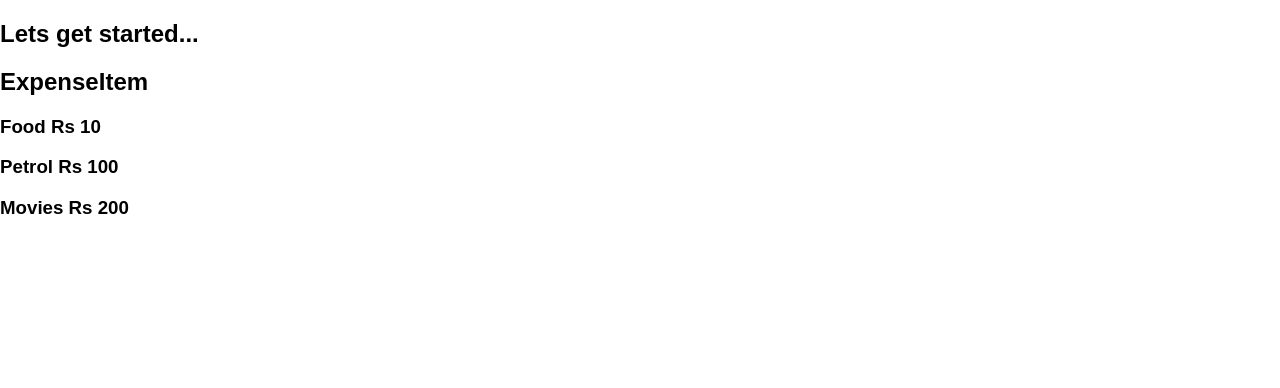
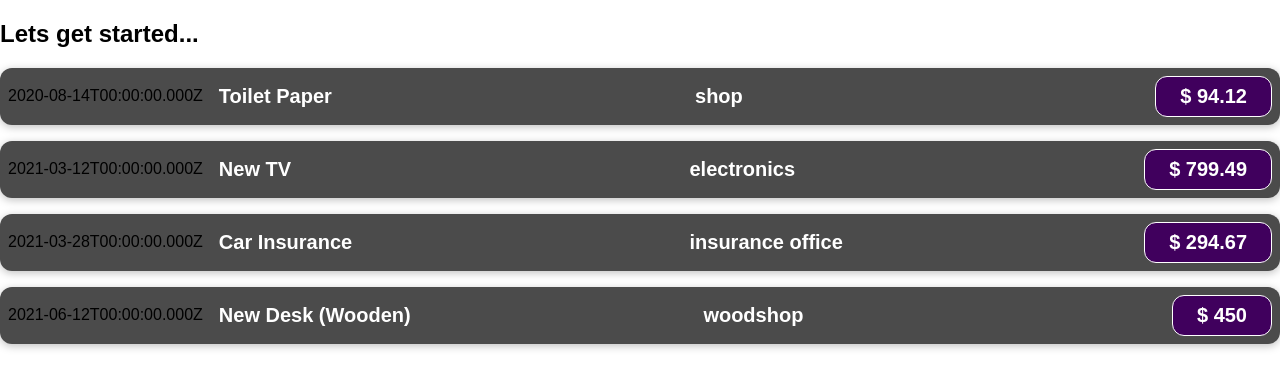
Before and after one commit to ganapatiKabbargi/ReactPractice, a React (Create React App) app: page / in a window 1280 px wide. Shown: the top 388 px of the page. Built offline with nearby package versions, Linux system fonts and the light colour scheme.

Commit message:
passing data via props

```diff
--- a/src/App.js
+++ b/src/App.js
@@ -2,10 +2,49 @@
 import ExpenseItem from "./Components/ExpenseItem";
 
 function App() {
+  const expenses = [
+    {
+      id: "e1",
+      title: "Toilet Paper",
+      amount: 94.12,
+      location: "shop",
+      date: new Date(2020, 7, 14),
+    },
+    {
+      id: "e2",
+      title: "New TV",
+      amount: 799.49,
+      location: "electronics",
+      date: new Date(2021, 2, 12),
+    },
+    {
+      id: "e3",
+      title: "Car Insurance",
+      location: "insurance office",
+      amount: 294.67,
+      date: new Date(2021, 2, 28),
+    },
+    {
+      id: "e4",
+      title: "New Desk (Wooden)",
+      location: "woodshop",
+      amount: 450,
+      date: new Date(2021, 5, 12),
+    },
+  ];
   return (
     <div>
       <h2>Lets get started...</h2>
-      <ExpenseItem> </ExpenseItem>
+      {expenses.map((exp) => {
+        return (
+          <ExpenseItem
+            title={exp.title}
+            date={exp.date}
+            location={exp.location}
+            amount={exp.amount}
+          ></ExpenseItem>
+        );
+      })}
     </div>
   );
 }
--- /dev/null
+++ b/src/Components/ExpenseItem.css
@@ -0,0 +1,56 @@
+.expense-item {
+  display: flex;
+  justify-content: space-between;
+  align-items: center;
+  box-shadow: 0 2px 8px rgba(0, 0, 0, 0.25);
+  padding: 0.5rem;
+  margin: 1rem 0;
+  border-radius: 12px;
+  background-color: #4b4b4b;
+}
+
+.expense-item__description {
+  display: flex;
+  flex-direction: column;
+  gap: 1rem;
+  align-items: flex-end;
+  flex-flow: column-reverse;
+  justify-content: flex-start;
+  flex: 1;
+}
+
+.expense-item h2 {
+  color: #3a3a3a;
+  font-size: 1rem;
+  flex: 1;
+  margin: 0 1rem;
+  color: white;
+}
+
+.expense-item__price {
+  font-size: 1rem;
+  font-weight: bold;
+  color: white;
+  background-color: #40005d;
+  border: 1px solid white;
+  padding: 0.5rem;
+  border-radius: 12px;
+}
+
+@media (min-width: 580px) {
+  .expense-item__description {
+    flex-direction: row;
+    align-items: center;
+    justify-content: flex-start;
+    flex: 1;
+  }
+
+  .expense-item__description h2 {
+    font-size: 1.25rem;
+  }
+
+  .expense-item__price {
+    font-size: 1.25rem;
+    padding: 0.5rem 1.5rem;
+  }
+}
--- a/src/Components/ExpenseItem.js
+++ b/src/Components/ExpenseItem.js
@@ -1,12 +1,18 @@
 import React from "react";
-
-function ExpenseItem() {
+import "./ExpenseItem.css";
+function ExpenseItem(props) {
+  //   const date = new Date(2021, 2, 28);
+  //   const title = "car insurance";
+  //   const location = "insurance office";
+  //   const amount = 200;
   return (
-    <div>
-      <h2>ExpenseItem</h2>
-      <h3>Food Rs 10</h3>
-      <h3>Petrol Rs 100</h3>
-      <h3>Movies Rs 200</h3>
+    <div className="expense-item">
+      <div>{props.date.toISOString()}</div>
+      <div className="expense-item__description">
+        <h2>{props.title}</h2>
+        <h2>{props.location}</h2>
+        <div className="expense-item__price">$ {props.amount}</div>
+      </div>
     </div>
   );
 }
```
